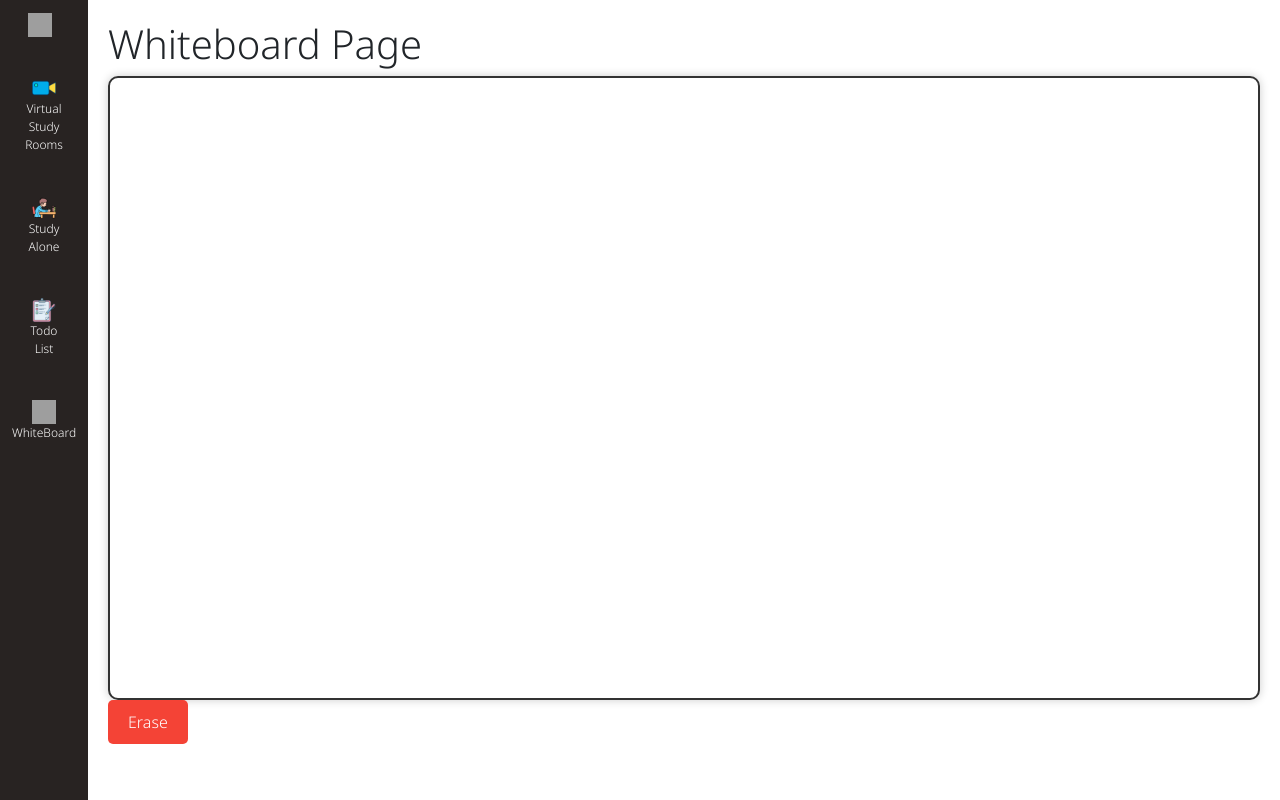
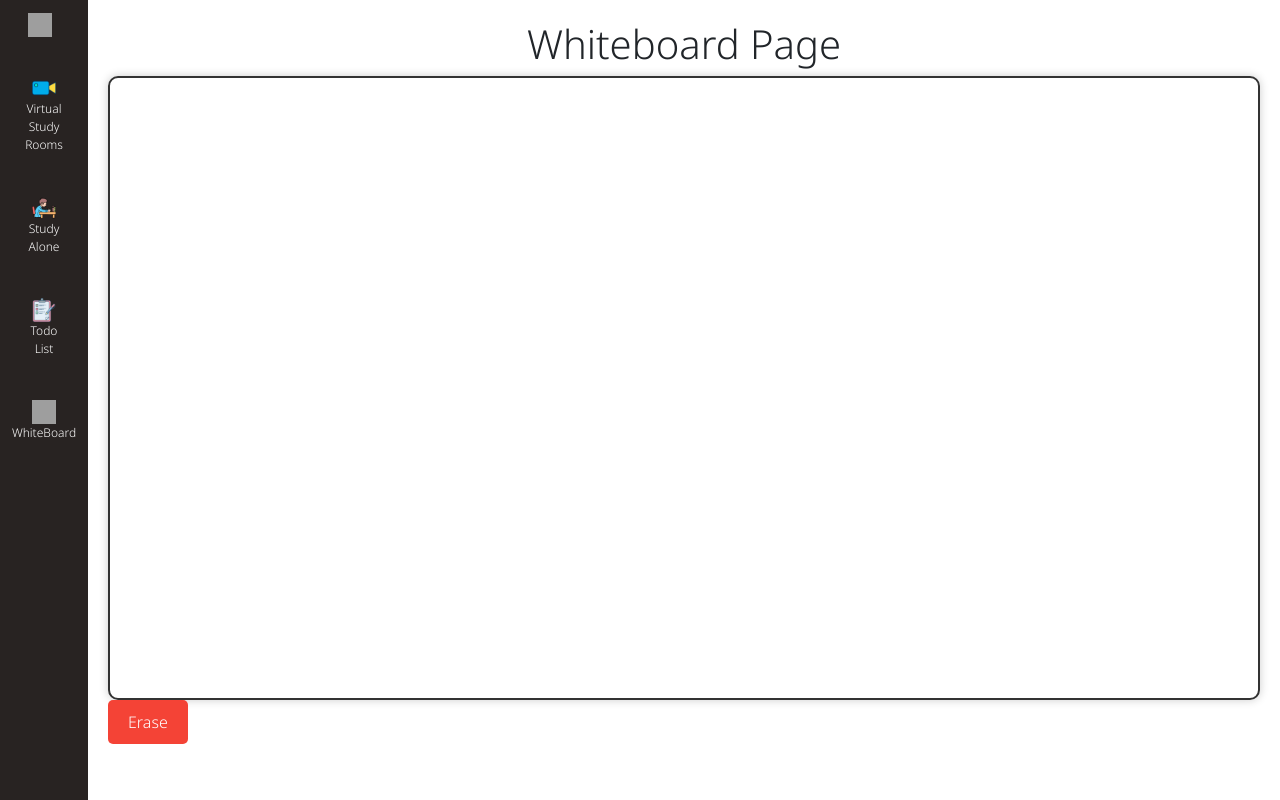
Before and after one commit to kishankool/VirtualStudyRoom, a React (Create React App) app in the folder virtual-study-room/: page /whiteboard in a window 1280 px wide. Built offline with nearby package versions, Linux system fonts and the light colour scheme; grey boxes are pictures that could not be loaded.

Commit message:
did some css changes

```diff
--- a/virtual-study-room/src/components/WhiteBoardCanvas.jsx
+++ b/virtual-study-room/src/components/WhiteBoardCanvas.jsx
@@ -33,7 +33,7 @@ export default function WhiteBoardCanvas() {
     lastLine.current = new Konva.Line({
       points: [pos.x, pos.y],
       stroke: eraseMode ? 'white' : 'black',
-      strokeWidth: eraseMode ? 20 : 2, // Increase strokeWidth for erasing effect
+      strokeWidth: eraseMode ? 80 : 2, // Increase strokeWidth for erasing effect
       lineCap: 'round',
       lineJoin: 'round',
     });
@@ -69,7 +69,7 @@ export default function WhiteBoardCanvas() {
         onMouseMove={handleMouseMove}
         onMouseUp={handleMouseUp}
       >
-        <Stage ref={stageRef} width={800} height={600}>
+        <Stage ref={stageRef} width={window.innerWidth} height={600}>
           <Layer ref={layerRef} />
         </Stage>
       </div>
--- a/virtual-study-room/src/pages/DrawingPad.jsx
+++ b/virtual-study-room/src/pages/DrawingPad.jsx
@@ -9,14 +9,18 @@ export default function DrawingPad() {
   return (
     <main>
     <Navbar />
-    <div>
-      <h1>Whiteboard Page</h1>
+    <Container>
+      <h1 className='whiteboard-heading'>Whiteboard Page</h1>
       <WhiteBoardCanvas />
-    </div>
+    </Container>
     </main>
   );
 }
 
 const Container = styled.div`
-
+  display: flex;
+  flex-direction : column;
+  .whiteboard-heading{
+    text-align : center;
+  }
 `;
```
